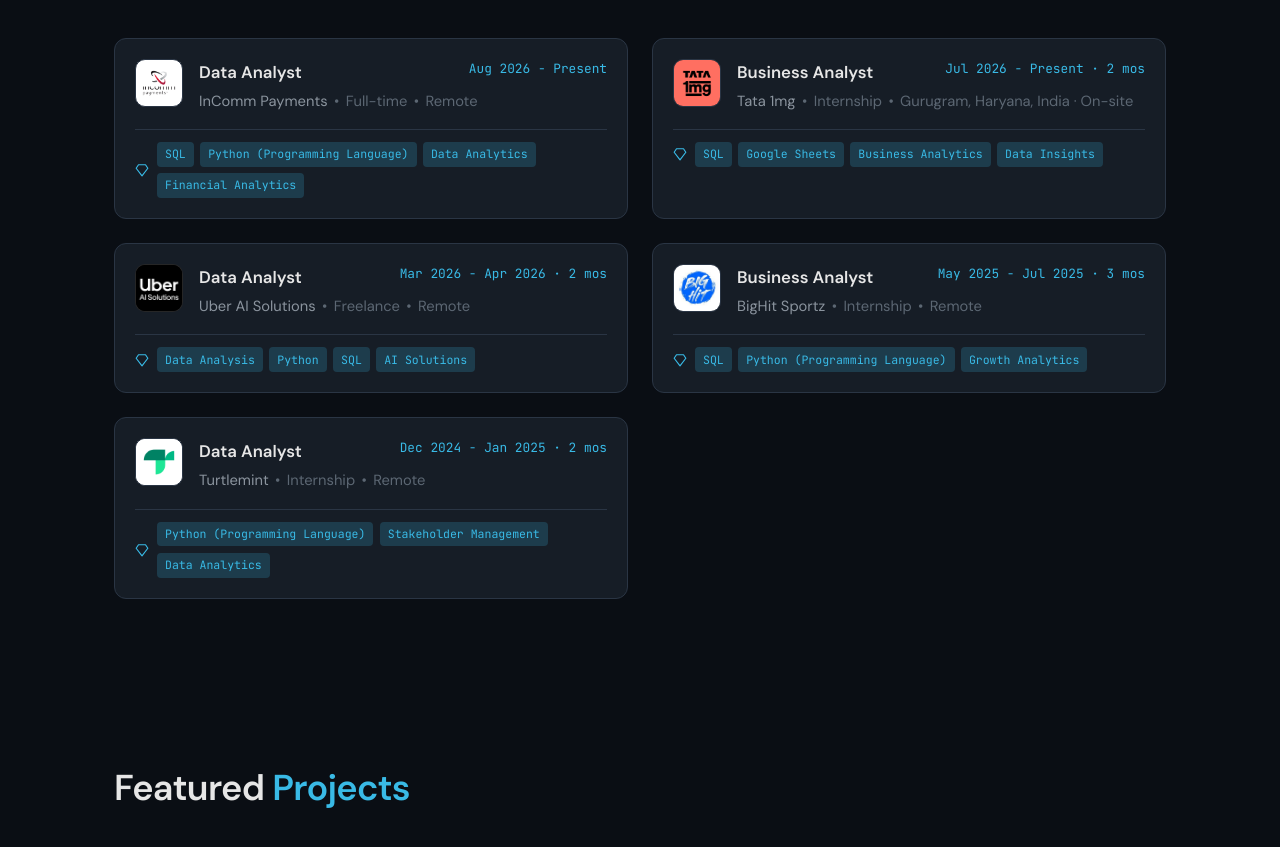
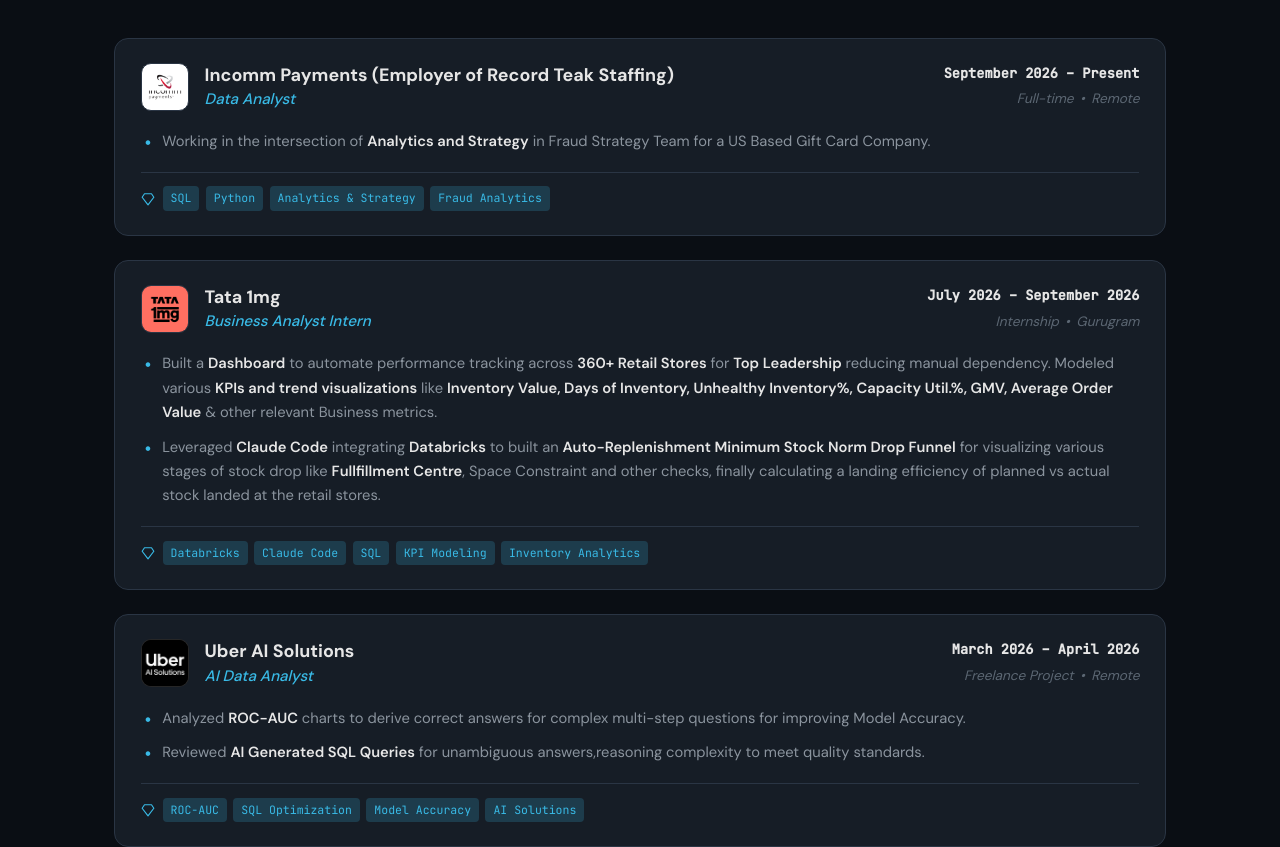
Before and after one commit to vinsin002/portfolio, a React (Vite) app: page / in a window 1280 px wide. Shown: the part 1300-2147 px from the top of the page. Built offline with nearby package versions, Linux system fonts and the light colour scheme.

Commit message:
Convert experience to row layout with full resume descriptions

```diff
--- a/src/components/Experience.css
+++ b/src/components/Experience.css
@@ -26,38 +26,90 @@
   transform: translateY(-1px);
 }
 
-.experience-grid {
-  display: grid;
-  grid-template-columns: repeat(2, 1fr);
+.experience-list {
+  display: flex;
+  flex-direction: column;
   gap: 1.5rem;
-}
-
-@media (max-width: 768px) {
-  .experience-grid {
-    grid-template-columns: 1fr;
-  }
 }
 
 .experience-card {
   background: var(--bg-card);
   border: 1px solid var(--border);
-  border-radius: 12px;
-  padding: 1.25rem;
+  border-radius: 14px;
+  padding: 1.5rem 1.6rem;
   display: flex;
   flex-direction: column;
-  gap: 1rem;
-  transition: border-color 0.2s, transform 0.2s;
+  gap: 1.15rem;
+  transition: border-color 0.2s, transform 0.2s, box-shadow 0.2s;
 }
 
 .experience-card:hover {
   border-color: var(--accent-dim);
   transform: translateY(-2px);
+  box-shadow: 0 8px 24px -8px rgba(0, 0, 0, 0.3);
 }
 
-.experience-card-top {
+.experience-card-header {
   display: flex;
+  justify-content: space-between;
   align-items: flex-start;
+  gap: 1.25rem;
+  flex-wrap: wrap;
+}
+
+.experience-brand {
+  display: flex;
+  align-items: center;
   gap: 1rem;
+  flex: 1;
+  min-width: 260px;
+}
+
+.experience-headings {
+  display: flex;
+  flex-direction: column;
+  gap: 0.2rem;
+}
+
+.experience-company-name {
+  font-size: 1.12rem;
+  font-weight: 700;
+  color: var(--text-primary);
+  line-height: 1.3;
+}
+
+.experience-role-title {
+  font-size: 0.95rem;
+  font-weight: 500;
+  color: var(--accent);
+  font-style: italic;
+  line-height: 1.3;
+}
+
+.experience-meta {
+  display: flex;
+  flex-direction: column;
+  align-items: flex-end;
+  gap: 0.25rem;
+  text-align: right;
+  flex-shrink: 0;
+}
+
+.experience-duration {
+  font-family: 'JetBrains Mono', monospace;
+  font-size: 0.85rem;
+  font-weight: 600;
+  color: var(--text-primary);
+  white-space: nowrap;
+}
+
+.experience-tags {
+  display: flex;
+  align-items: center;
+  gap: 0.4rem;
+  font-size: 0.85rem;
+  color: var(--text-muted);
+  font-style: italic;
 }
 
 .company-logo-wrapper {
@@ -104,42 +156,6 @@
   display: block;
 }
 
-.experience-main-info {
-  flex: 1;
-  min-width: 0;
-}
-
-.experience-header {
-  display: flex;
-  justify-content: space-between;
-  align-items: flex-start;
-  gap: 0.75rem;
-  margin-bottom: 0.25rem;
-  flex-wrap: wrap;
-}
-
-.experience-role {
-  font-size: 1.05rem;
-  font-weight: 600;
-  color: var(--text-primary);
-}
-
-.experience-duration {
-  font-family: 'JetBrains Mono', monospace;
-  font-size: 0.8rem;
-  color: var(--accent);
-  white-space: nowrap;
-}
-
-.experience-company {
-  font-size: 0.92rem;
-  color: var(--text-secondary);
-  display: flex;
-  align-items: center;
-  gap: 0.4rem;
-  flex-wrap: wrap;
-}
-
 .dot-separator {
   color: var(--text-muted);
 }
@@ -152,20 +168,43 @@
   color: var(--text-muted);
 }
 
-.experience-location {
+.experience-bullets {
+  list-style: none;
+  padding: 0;
+  margin: 0;
   display: flex;
-  align-items: center;
-  gap: 0.35rem;
-  font-size: 0.82rem;
-  color: var(--text-muted);
-  margin-top: 0.3rem;
+  flex-direction: column;
+  gap: 0.65rem;
+}
+
+.experience-bullet-item {
+  position: relative;
+  padding-left: 1.35rem;
+  font-size: 0.92rem;
+  line-height: 1.65;
+  color: var(--text-secondary);
+}
+
+.experience-bullet-item::before {
+  content: "•";
+  position: absolute;
+  left: 0.25rem;
+  top: 0;
+  color: var(--accent);
+  font-size: 1.2rem;
+  line-height: 1.5;
+}
+
+.experience-bullet-item strong {
+  color: var(--text-primary);
+  font-weight: 600;
 }
 
 .experience-skills {
   display: flex;
   align-items: center;
   gap: 0.5rem;
-  padding-top: 0.75rem;
+  padding-top: 0.85rem;
   border-top: 1px solid var(--border);
 }
 
@@ -191,3 +230,25 @@
   border-radius: 4px;
   white-space: nowrap;
 }
+
+@media (max-width: 768px) {
+  .experience-card {
+    padding: 1.25rem;
+  }
+
+  .experience-card-header {
+    flex-direction: column;
+    align-items: flex-start;
+    gap: 0.65rem;
+  }
+
+  .experience-meta {
+    align-items: flex-start;
+    text-align: left;
+  }
+
+  .experience-bullet-item {
+    font-size: 0.88rem;
+    line-height: 1.6;
+  }
+}
--- a/src/components/Experience.jsx
+++ b/src/components/Experience.jsx
@@ -9,47 +9,68 @@
 const EXPERIENCE = [
   {
     role: 'Data Analyst',
-    company: 'InComm Payments',
+    company: 'Incomm Payments (Employer of Record Teak Staffing)',
     employmentType: 'Full-time',
-    duration: 'Aug 2026 - Present',
+    duration: 'September 2026 – Present',
     location: 'Remote',
-    skills: ['SQL', 'Python (Programming Language)', 'Data Analytics', 'Financial Analytics'],
+    descriptions: [
+      'Working in the intersection of <strong>Analytics and Strategy</strong> in Fraud Strategy Team for a US Based Gift Card Company.',
+    ],
+    skills: ['SQL', 'Python', 'Analytics & Strategy', 'Fraud Analytics'],
     logoType: 'incomm',
   },
   {
-    role: 'Business Analyst',
+    role: 'Business Analyst Intern',
     company: 'Tata 1mg',
     employmentType: 'Internship',
-    duration: 'Jul 2026 - Present · 2 mos',
-    location: 'Gurugram, Haryana, India · On-site',
-    skills: ['SQL', 'Google Sheets', 'Business Analytics', 'Data Insights'],
+    duration: 'July 2026 – September 2026',
+    location: 'Gurugram',
+    descriptions: [
+      'Built a <strong>Dashboard</strong> to automate performance tracking across <strong>360+ Retail Stores</strong> for <strong>Top Leadership</strong> reducing manual dependency. Modeled various <strong>KPIs and trend visualizations</strong> like <strong>Inventory Value, Days of Inventory, Unhealthy Inventory%, Capacity Util.%, GMV, Average Order Value</strong> & other relevant Business metrics.',
+      'Leveraged <strong>Claude Code</strong> integrating <strong>Databricks</strong> to built an <strong>Auto-Replenishment Minimum Stock Norm Drop Funnel</strong> for visualizing various stages of stock drop like <strong>Fullfillment Centre</strong>, Space Constraint and other checks, finally calculating a landing efficiency of planned vs actual stock landed at the retail stores.',
+    ],
+    skills: ['Databricks', 'Claude Code', 'SQL', 'KPI Modeling', 'Inventory Analytics'],
     logoType: 'tata1mg',
   },
   {
-    role: 'Data Analyst',
+    role: 'AI Data Analyst',
     company: 'Uber AI Solutions',
-    employmentType: 'Freelance',
-    duration: 'Mar 2026 - Apr 2026 · 2 mos',
+    employmentType: 'Freelance Project',
+    duration: 'March 2026 – April 2026',
     location: 'Remote',
-    skills: ['Data Analysis', 'Python', 'SQL', 'AI Solutions'],
+    descriptions: [
+      'Analyzed <strong>ROC-AUC</strong> charts to derive correct answers for complex multi-step questions for improving Model Accuracy.',
+      'Reviewed <strong>AI Generated SQL Queries</strong> for unambiguous answers,reasoning complexity to meet quality standards.',
+    ],
+    skills: ['ROC-AUC', 'SQL Optimization', 'Model Accuracy', 'AI Solutions'],
     logoType: 'uber',
   },
   {
-    role: 'Business Analyst',
+    role: 'Business Analyst Intern',
     company: 'BigHit Sportz',
     employmentType: 'Internship',
-    duration: 'May 2025 - Jul 2025 · 3 mos',
+    duration: 'May 2025 – July 2025',
     location: 'Remote',
-    skills: ['SQL', 'Python (Programming Language)', 'Growth Analytics'],
+    descriptions: [
+      'Analyzed <strong>10K+</strong> cross platform user data to generate real-time insights on engagement patterns and retention trends.',
+      'Analyzed Merchandise Sales Data using Python to track KPIs like Average Order Value & Revenue Growth Rate.',
+      'Developed <strong>Power BI Dashboard</strong> to present sales trends to stakeholders for informed data driven decision making.',
+    ],
+    skills: ['Python', 'Power BI', 'SQL', 'Growth Analytics', 'KPI Tracking'],
     logoType: 'bighit',
   },
   {
-    role: 'Data Analyst',
+    role: 'Data Analyst Intern',
     company: 'Turtlemint',
     employmentType: 'Internship',
-    duration: 'Dec 2024 - Jan 2025 · 2 mos',
+    duration: 'Dec 2024 – Jan 2025',
     location: 'Remote',
-    skills: ['Python (Programming Language)', 'Stakeholder Management', 'Data Analytics'],
+    descriptions: [
+      'Collaborated with cross functional teams like <strong>Motor Insurance, Renewal & Ninja</strong> to analyze performance metrics.',
+      'Utilized <strong>Python, Pandas, SQL and Mixpanel</strong> to process and analyze complex datasets for actionable insights.',
+      'Collaborated with senior management to address business requirements & delivered daily insights to stakeholders.',
+    ],
+    skills: ['Python', 'Pandas', 'SQL', 'Mixpanel', 'Stakeholder Management'],
     logoType: 'turtlemint',
   },
 ]
@@ -105,19 +126,20 @@
           </svg>
         </a>
       </div>
-      <div className="experience-grid">
+      <div className="experience-list">
         {EXPERIENCE.map((item) => (
           <div key={`${item.company}-${item.role}`} className="experience-card">
-            <div className="experience-card-top">
-              <CompanyLogo type={item.logoType} />
-              <div className="experience-main-info">
-                <div className="experience-header">
-                  <h4 className="experience-role">{item.role}</h4>
-                  <span className="experience-duration">{item.duration}</span>
+            <div className="experience-card-header">
+              <div className="experience-brand">
+                <CompanyLogo type={item.logoType} />
+                <div className="experience-headings">
+                  <h3 className="experience-company-name">{item.company}</h3>
+                  <h4 className="experience-role-title">{item.role}</h4>
                 </div>
-                <p className="experience-company">
-                  <span className="company-name">{item.company}</span>
-                  <span className="dot-separator">•</span>
+              </div>
+              <div className="experience-meta">
+                <span className="experience-duration">{item.duration}</span>
+                <div className="experience-tags">
                   <span className="employment-type">{item.employmentType}</span>
                   {item.location && (
                     <>
@@ -125,9 +147,21 @@
                       <span className="experience-location-text">{item.location}</span>
                     </>
                   )}
-                </p>
+                </div>
               </div>
             </div>
+
+            {item.descriptions && item.descriptions.length > 0 && (
+              <ul className="experience-bullets">
+                {item.descriptions.map((desc, idx) => (
+                  <li
+                    key={idx}
+                    className="experience-bullet-item"
+                    dangerouslySetInnerHTML={{ __html: desc }}
+                  />
+                ))}
+              </ul>
+            )}
 
             {item.skills && item.skills.length > 0 && (
               <div className="experience-skills">
```
